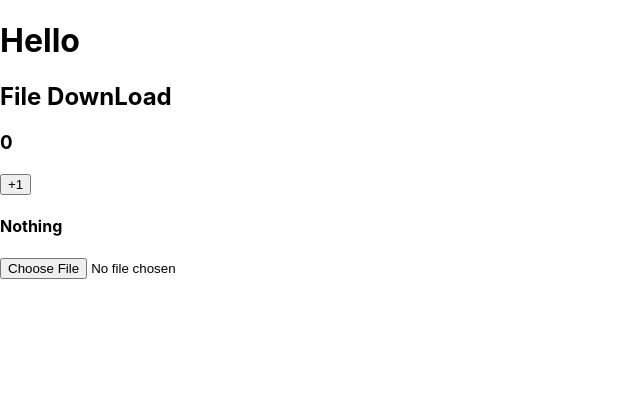
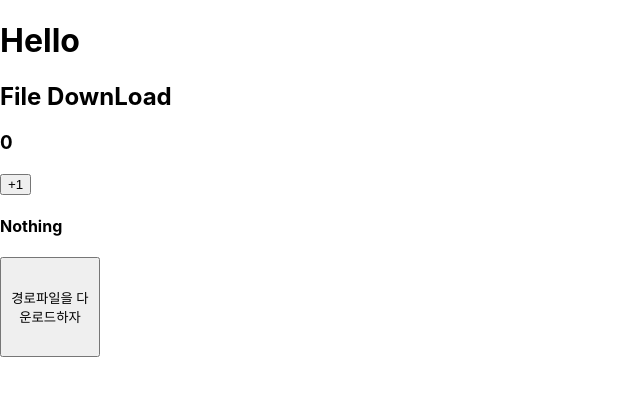
Before and after one commit to fadu-jayden/File_Donwload-Project, a React (Create React App) app: page / in a window 1280 px wide. Shown: the top 396 px of the page, without its empty margins (0-640 px from the left). Built offline with nearby package versions, Linux system fonts and the light colour scheme.

Commit message:
로컬파일에 접근하기 위해 수정중 XMLHttpRequest객체를 사용해서 하는중인데 잘 안먹네.. 아마 파일 경로문제일까 싶기도함

```diff
--- a/src/App.js
+++ b/src/App.js
@@ -11,24 +11,46 @@ class App extends Component{
     };
   }//cons() end
 
+  // <input type="file" onChange={(e) => this.selectFile(e)}></input> 일 경우,
+  // //선택된 파일이 변경될때(onChange이벤트) 일어나는 콜백함수 manageFile
+  // selectFile(e) {
+  //   let fileList = e.target.files; //Input요소에서 선택한 파일들의 집합, ArrayLike형태인 FileList로 담김
+  //   let file = fileList[0]; //리스트중에 제일 첫번째 요소를 반환
 
-  //선택된 파일이 변경될때(onChange이벤트) 일어나는 콜백함수 manageFile
-  selectFile(e) {
-    let fileList = e.target.files; //Input요소에서 선택한 파일들의 집합, ArrayLike형태인 FileList로 담김
-    let file = fileList[0]; //리스트중에 제일 첫번째 요소를 반환
+  //   let reader = new FileReader(); //파일리더 객체 생성
+  //   this.loadFile(file, reader, this.copyFile);
+  // }//manageFile() end
 
-    let reader = new FileReader(); //파일리더 객체 생성
-    this.loadFile(file, reader, this.copyFile);
+  //  loadFile(file, reader, copyFile) {
+  //   let content = "";
+  //   reader.readAsText(file);
+  //   reader.onload = function(progressEvent) { //파일리더 객체의 읽기메소드 성공시 호출하는 함수 정의
+  //     content = reader.result;
+  //     copyFile(file.name,content);
+  //   };
+  // }//loadFile() end
+
+  loadFile(copyFile) {
+
+    let rawFile = new XMLHttpRequest();
+    let filePath = "D:/workspace/annes_order/filedownload_project/src/datas/";
+    let fileName = "test.txt";
+    let totalFileName = filePath+fileName;
+    alert("rawFile 오픈 전");
+    rawFile.open("GET",totalFileName);
+    alert("rawFile 오픈 후");
+    rawFile.onreadystatechange = function(){
+        if(rawFile.readyState === 4){
+          if(rawFile.status === 200 || rawFile.status === 0){
+            let allText = rawFile.responseText;
+            alert(allText);
+            copyFile(fileName,allText);
+          }//if end
+        }//if end
+    }//onreadystatechange() end
+
   }//manageFile() end
 
-   loadFile(file, reader, copyFile) {
-    let content = "";
-    reader.readAsText(file);
-    reader.onload = function(progressEvent) { //파일리더 객체의 읽기메소드 성공시 호출하는 함수 정의
-      content = reader.result; //여기에 Content를 받아야하는데 ... 왜 내용이 안받아지지
-      copyFile(file.name,content);
-    };
-  }//loadFile() end
 
   copyFile = (fileName,content) => {
 
@@ -51,7 +73,7 @@ class App extends Component{
       <button onClick={()=>{this.setState({number : number+1});}}> +1 </button>
       <h4>{text}</h4>
 
-      <input type="file" onChange={(e) => this.selectFile(e)} />
+      <button style={{width: '100px',height: '100px'}} type="button" onClick={(e)=>( this.loadFile(this.copyFile) ) } >경로파일을 다운로드하자</button>
     </div>;
   }//render() end
 }
```
